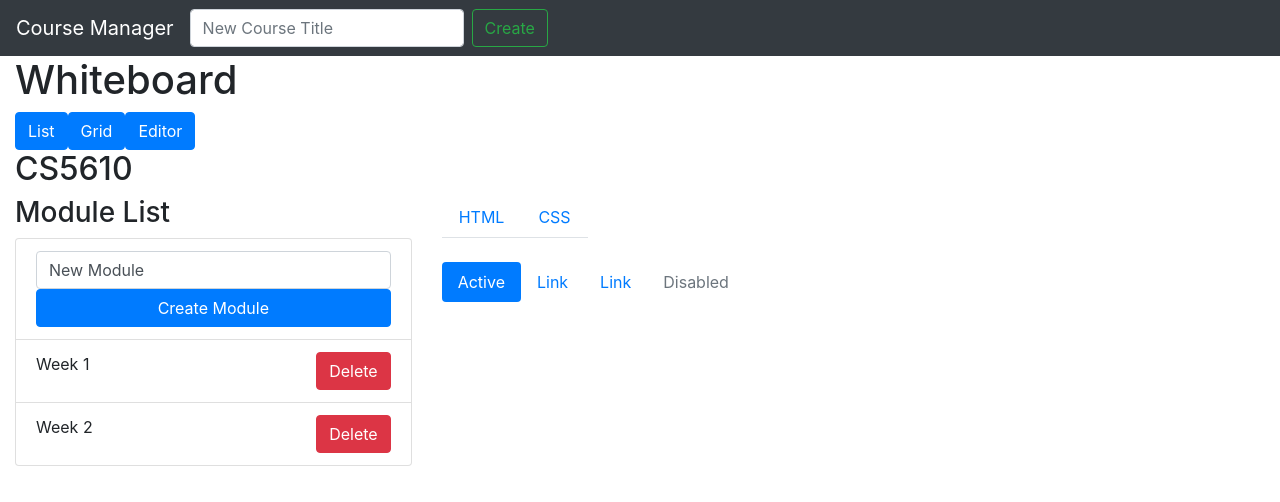
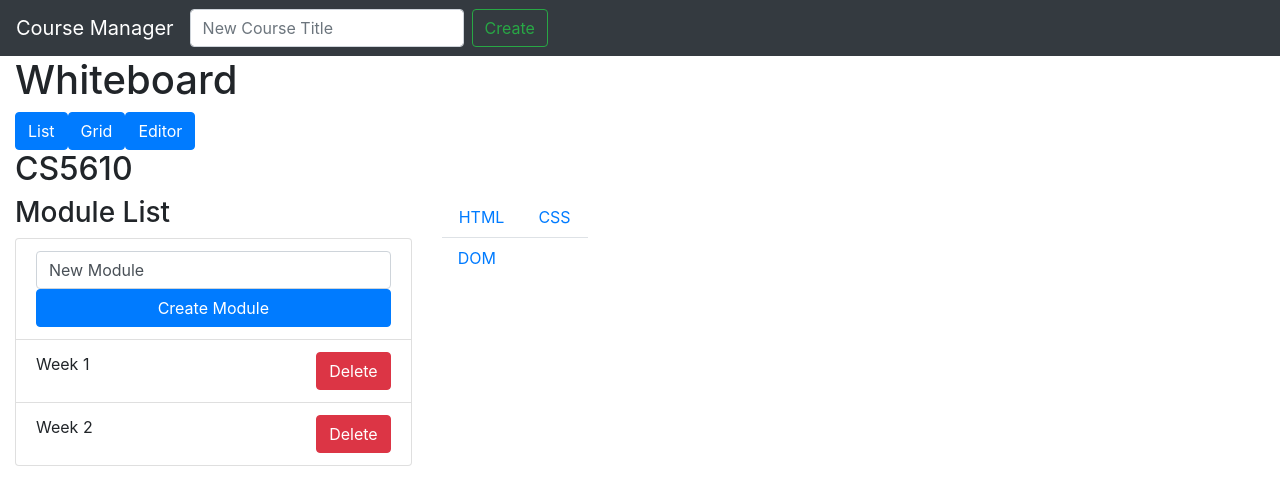
Before and after one commit to aperez809/cs4550-su19-client-react, a React (Create React App) app: page /course-editor/123 in a window 1280 px wide. Shown: the top 502 px of the page. Built offline with nearby package versions, Linux system fonts and the light colour scheme.

Commit message:
added topic pills

```diff
--- a/src/components/CourseEditor.js
+++ b/src/components/CourseEditor.js
@@ -1,6 +1,6 @@
 import React from 'react';
 import ModuleList from "./ModuleList";
-import LessonTabs from "./LessonTabs";
+
 import Topics from "./Topics";
 import LessonTabItem from './LessonTabItem';
 
@@ -15,7 +15,9 @@ export default class CourseEditor extends React.Component {
         this.state = {
             courseId: courseId,
             course: this.course,
-            selectedModule: this.course.modules[0]
+            selectedModule: this.course.modules[0],
+            selectedLesson: this.course.modules[0].lessons[0],
+            selectedTopic : this.course.modules[0].lessons[0].topics[0]
         };
     }
 
@@ -25,7 +27,7 @@ export default class CourseEditor extends React.Component {
             selectedLesson: module.lessons[0],
             selectedTopic : module.lessons[0].topics[0]
         });
-        console.log(this.state.selectedModule.lessons);
+
     };
 
     createModule = () => {
@@ -57,17 +59,20 @@ export default class CourseEditor extends React.Component {
 
                     <div className="col-8 right">
                         <div className="container-fluid row">
+                            <ul className="nav nav-tabs">
                                 {
                                     this.state.selectedModule.lessons.map(
                                         currLesson => <LessonTabItem lesson={currLesson}/>
                                     )
                                 }
+                            </ul>
                         </div>
-                        <br/>
-                        <Topics/>
+                            <ul className="nav nav-pills">
+                                <Topics topic={this.state.selectedTopic}/>
+                            </ul>
+                        </div>
                     </div>
                 </div>
-            </div>
         )
     }
 }
--- a/src/components/LessonTabItem.js
+++ b/src/components/LessonTabItem.js
@@ -2,12 +2,9 @@ import React from 'react';
 
 
 const LessonTabItem = ({lesson}) =>
-    <div>
-        <ul className="nav nav-tabs">
+
             <li className="nav-item">
                 <a className="nav-link" href="#">{lesson.title}</a>
-            </li>
-        </ul>
-    </div>;
+            </li>;
 
 export default LessonTabItem;
--- a/src/components/Topics.js
+++ b/src/components/Topics.js
@@ -1,21 +1,10 @@
 import React from 'react';
 
-const Topics = ({}) =>
+const Topics = ({topic}) =>
     <div>
-        <ul className="nav nav-pills">
-            <li className="nav-item">
-                <a className="nav-link active" href="#">Active</a>
-            </li>
-            <li className="nav-item">
-                <a className="nav-link" href="#">Link</a>
-            </li>
-            <li className="nav-item">
-                <a className="nav-link" href="#">Link</a>
-            </li>
-            <li className="nav-item">
-                <a className="nav-link disabled" href="#">Disabled</a>
-            </li>
-        </ul>
+        <li className="nav-item">
+            <a className="nav-link" href="#">{topic.title}</a>
+        </li>
     </div>;
 
 export default Topics;
--- a/src/components/courses.json
+++ b/src/components/courses.json
@@ -57,7 +57,9 @@
         "id": "123-2",
         "title": "Week 2",
         "lessons": [{
-          "topics": []
+          "topics": [
+
+          ]
         }]
       }
     ]
```
